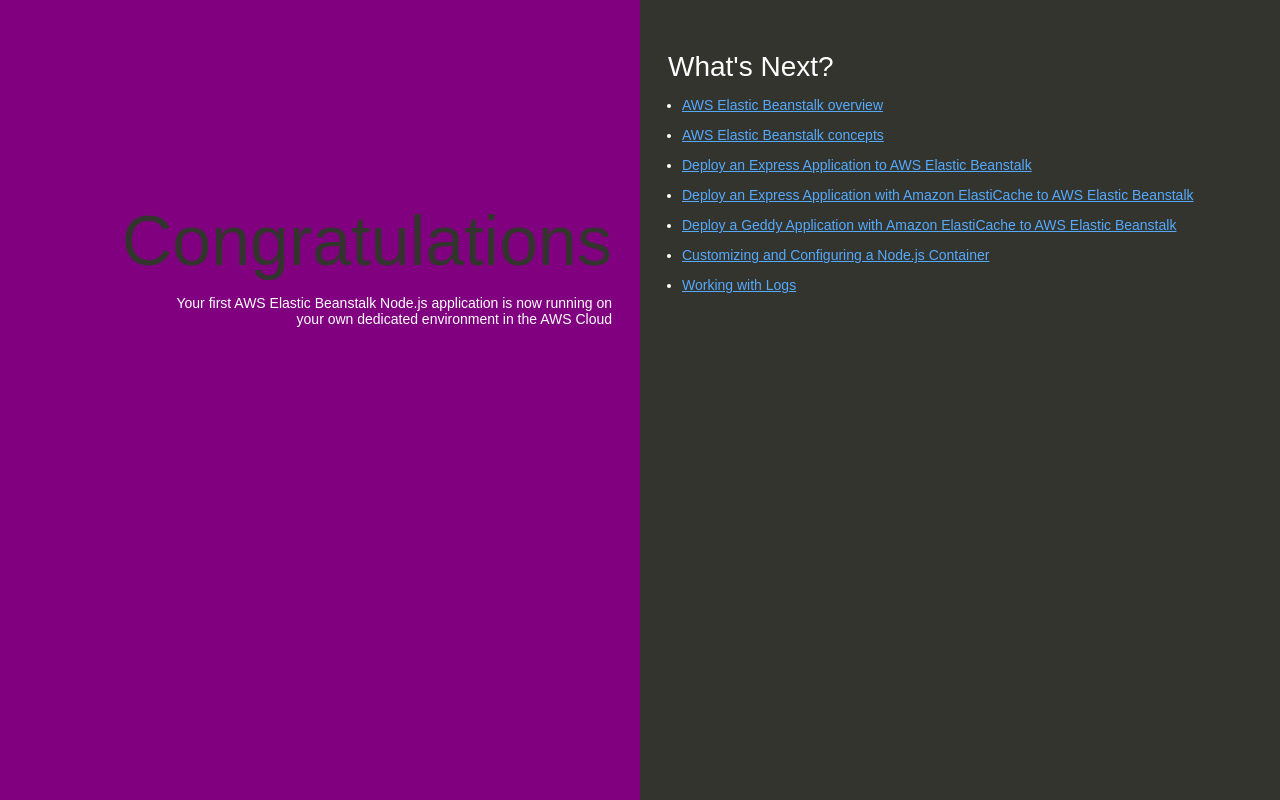
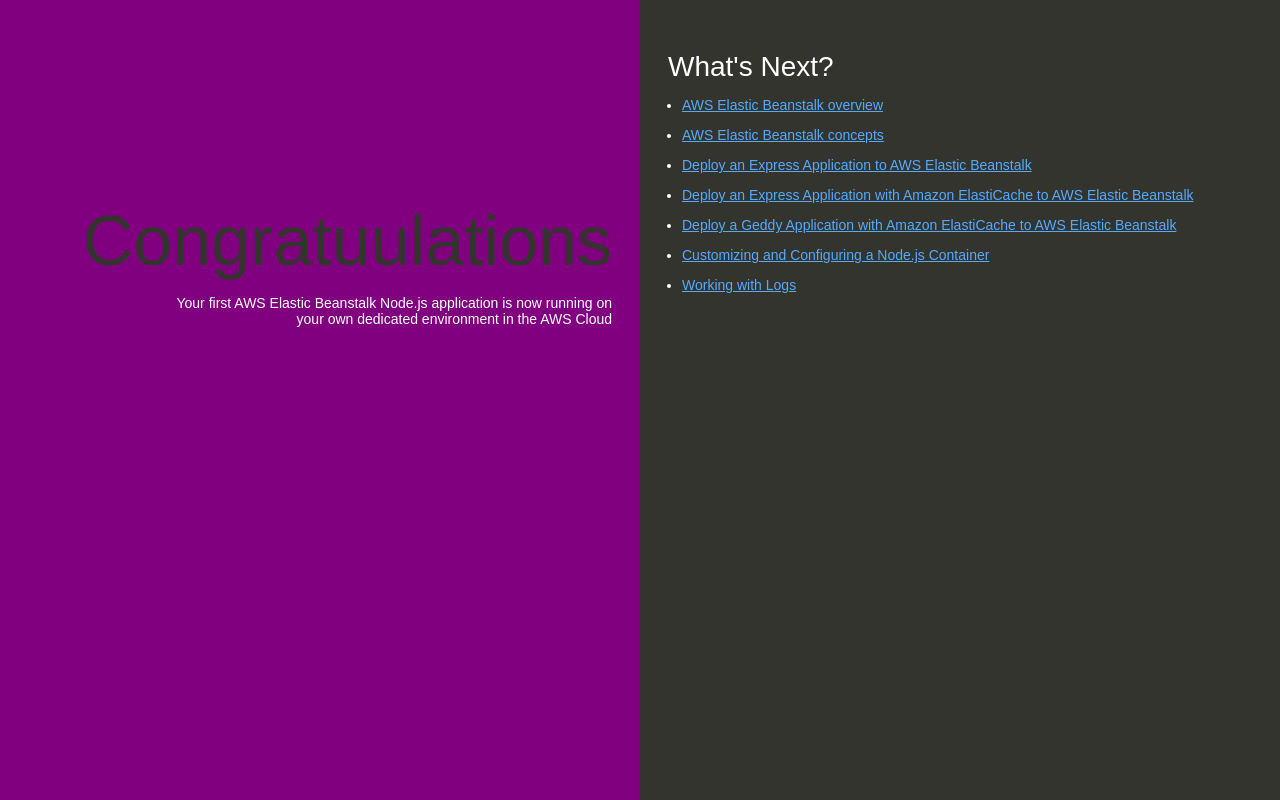
Before and after one commit to scolas/nodejs-v2Blue-test1, a website: page index.html in a window 1280 px wide. Drawn offline with Linux system fonts and the light colour scheme.

Commit message:
Update index.html

```diff
--- a/index.html
+++ b/index.html
@@ -74,7 +74,7 @@
   </head>
   <body>
     <div class="textColumn">
-      <h1>Congratulations</h1>
+      <h1>Congratuulations</h1>
       <p>Your first AWS Elastic Beanstalk Node.js application is now running on your own dedicated environment in the AWS Cloud</p>
     </div>
     <div class="linksColumn">
```
